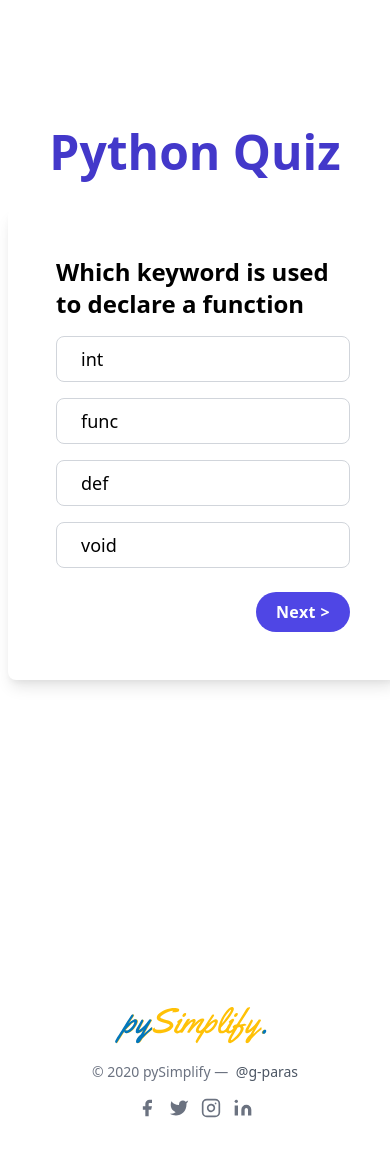
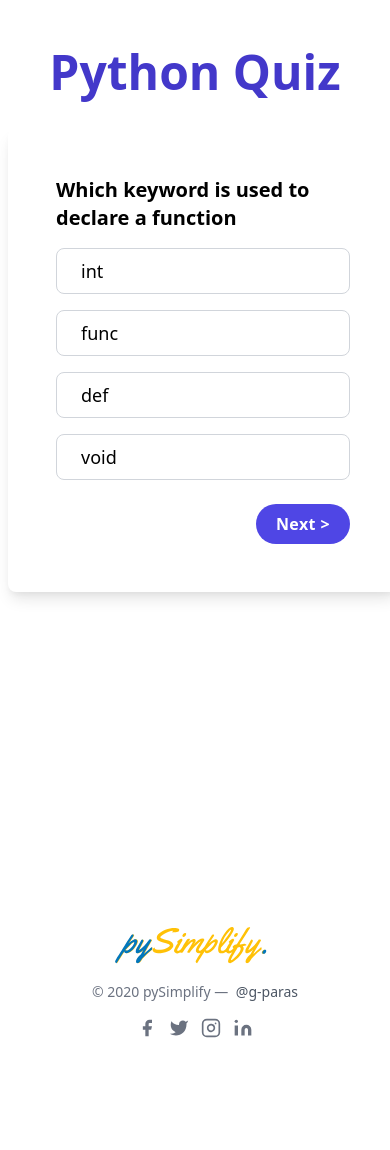
Before and after one commit to g-paras/pysimplify, a Flask app: page /quizes in a window 390 px wide. Shown: the part 171-1321 px from the top of the page. After the commit the page ends 1209 px from the top, so only its background shows below. Run offline with Flask 2, Linux system fonts and the light colour scheme; some libraries are stand-ins or nearby versions.

Commit message:
responsive page and minor desing changes

```diff
--- a/source/templates/quiz.html
+++ b/source/templates/quiz.html
@@ -1,13 +1,15 @@
-{% extends "layout.html" %} {% block title %} os module | pySimplify {% endblock
-%} {% block head %} {{ super() }}
+{% extends "layout.html" %} {% block title %} Python Quiz | pySimplify {%
+endblock %} {% block head %} {{ super() }}
 <script src="https://unpkg.com/vue@3.0.2"></script>
 {% endblock %} {% block content%}
-<div class="flex w-full h-screen justify-center mt-32" id="app">
+<div class="flex w-full h-screen justify-center mt-12 sm:mt-32" id="app">
   <div class="w-full max-w-xl">
     <h1 class="font-bold text-5xl text-center text-indigo-700">Python Quiz</h1>
     <div class="bg-white p-12 rounded-lg shadow-lg w-full mt-8 mx-2 sm:mx-auto">
       <div v-if="index < count">
-        <p class="text-2xl font-bold">${ questions[index]['question'] }$</p>
+        <p class="text-xl sm:text-2xl font-bold">
+          ${ questions[index]['question'] }$
+        </p>
         <label
           :for="key"
           class="block mt-4 border border-gray-300 rounded-lg py-2 px-6 text-lg"
```
